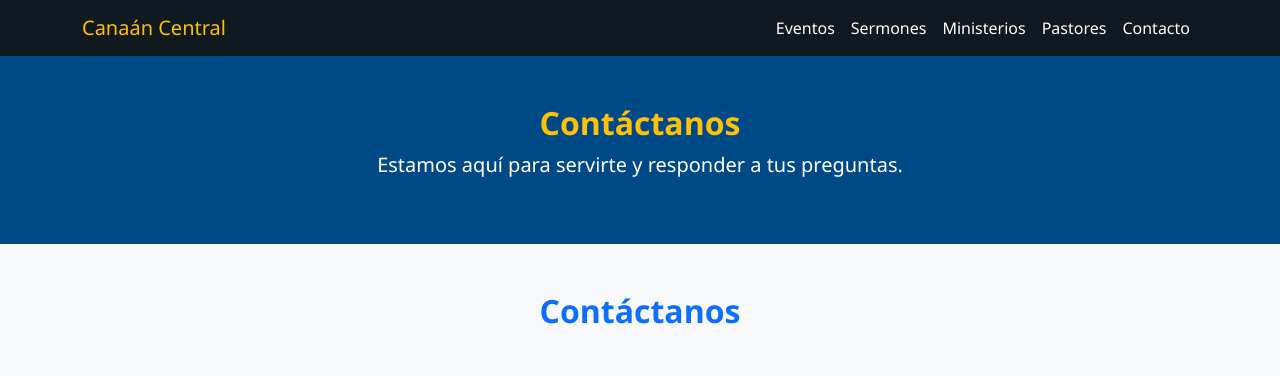
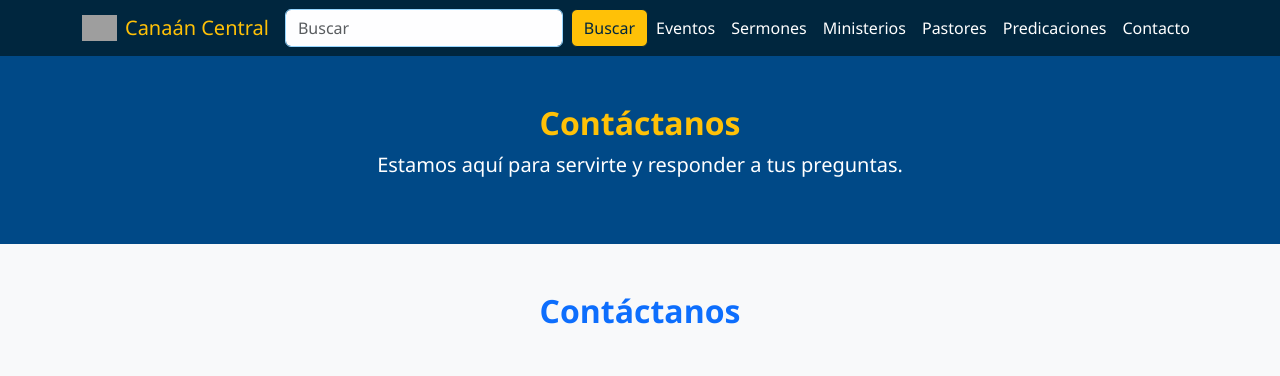
Before and after one commit to Edgar001ruiz/Proyecto_Canaan, a PHP site: page /pages/contacto.php in a window 1280 px wide. Shown: the top 376 px of the page. Run offline with PHP 8.4, Linux system fonts and the light colour scheme; grey boxes are pictures that could not be loaded.

Commit message:
Update header.php
diseño mejorado

```diff
--- a/canaan-frontend/components/header.php
+++ b/canaan-frontend/components/header.php
@@ -9,21 +9,46 @@
 
 </head>
 <body>
+<nav class="navbar navbar-expand-lg" style="background-color: #00263e;">
+  <div class="container">
 
-<nav class="navbar navbar-expand-lg" style="background-color: #101820;">
-  <div class="container">
-    <a class="navbar-brand text-warning" href="home.php">Canaán Central</a>
+    <!-- Logo y nombre -->
+    <img src="../assets/img/logo canaan_angeles.png" style="width: 35px;" alt="logo canaan">
+    <a class="navbar-brand text-warning ms-2" href="home.php">Canaán Central</a>
+
+    <!-- Botón de colapso para móviles -->
     <button class="navbar-toggler" type="button" data-bs-toggle="collapse" data-bs-target="#menu">
       <span class="navbar-toggler-icon"></span>
     </button>
-    <div class="collapse navbar-collapse" id="menu">
+
+    <!-- Contenido colapsable -->
+    <div class="collapse navbar-collapse justify-content-between" id="menu">
+
+      <!-- Buscador centrado -->
+      <form class="d-flex mx-auto" style="width: 40%;">
+  <input class="form-control me-2"
+         type="search"
+         placeholder="Buscar"
+         aria-label="Buscar"
+         style="background-color:rgb(254, 254, 255); color: #00263e; border-color:rgb(151, 214, 255);">
+
+  <button class="btn"
+          type="submit"
+          style="background-color: #ffc107; color: #00263e; border-color: #00263e;">
+    Buscar
+  </button>
+</form>
+
+      <!-- Menú de navegación -->
       <ul class="navbar-nav ms-auto">
         <li class="nav-item"><a class="nav-link text-white" href="eventos.php">Eventos</a></li>
         <li class="nav-item"><a class="nav-link text-white" href="sermones.php">Sermones</a></li>
         <li class="nav-item"><a class="nav-link text-white" href="ministerios.php">Ministerios</a></li>
         <li class="nav-item"><a class="nav-link text-white" href="pastores.php">Pastores</a></li>
+        <li class="nav-item"><a class="nav-link text-white" href="predicaciones.php">Predicaciones</a></li>
         <li class="nav-item"><a class="nav-link text-white" href="contacto.php">Contacto</a></li>
       </ul>
+
     </div>
   </div>
 </nav>
```
